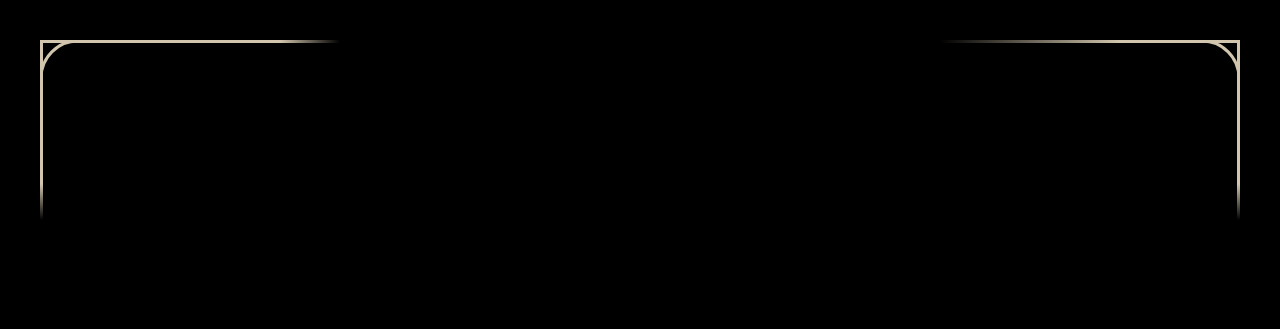
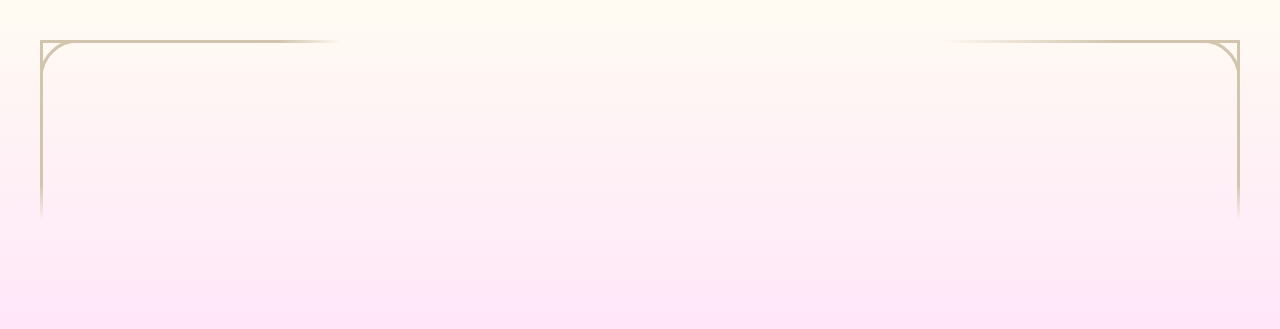
Before and after one commit to MonyDeth/test-website, a website: page index.html in a window 1280 px wide. Shown: the top 329 px of the page. Drawn offline with nearby package versions, Linux system fonts and the light colour scheme.

Commit message:
Update styles.css

```diff
--- a/styles.css
+++ b/styles.css
@@ -11,7 +11,7 @@
 body, html {
     height: 100%;
     width: 100%;
-    background: black;
+    background: linear-gradient(180deg, #FFFBF2 0%,#FFE2FB 50%, #C5E5FD 100%);
     color: #3F0076;
     font-family: sans-serif;
 }
```
